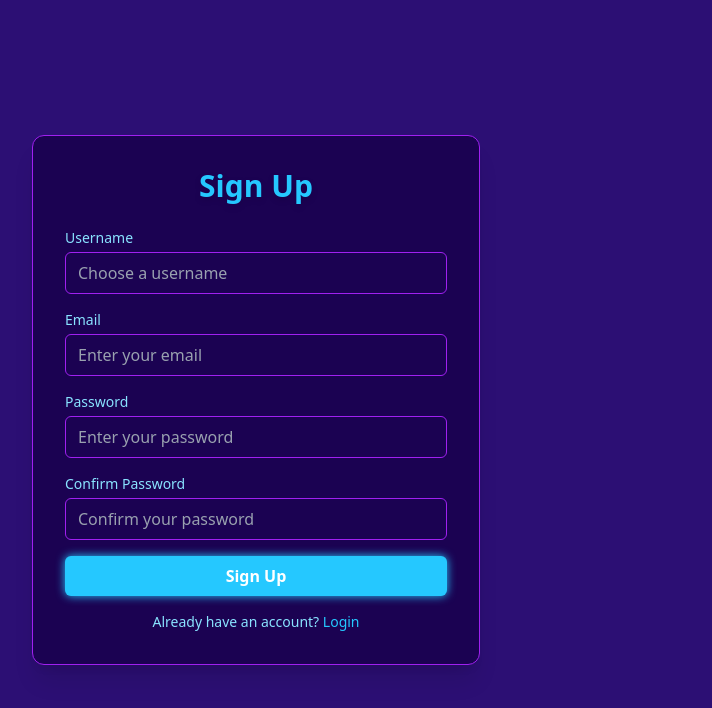
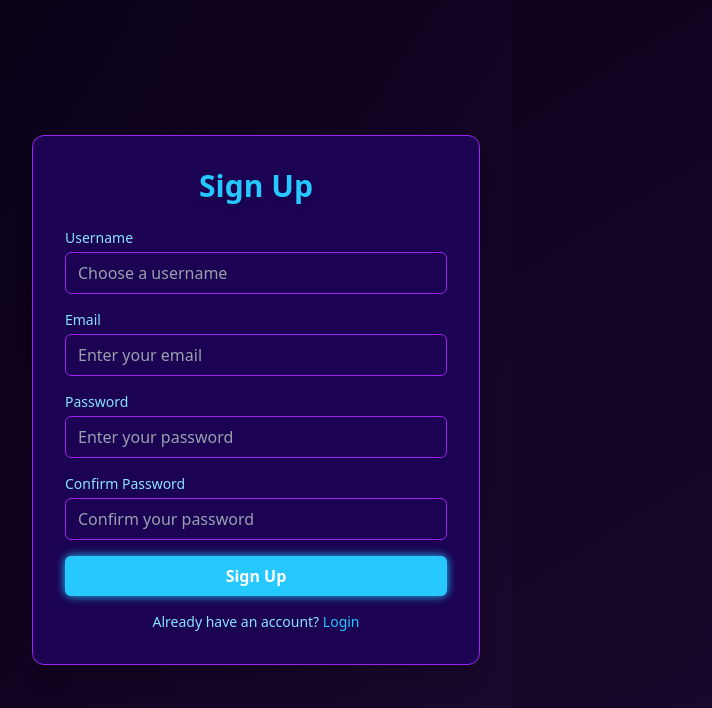
Before and after one commit to AydenHawkins/valorant-league-app, a React (Vite) app in the folder frontend/: page /signup in a window 1280 px wide. Shown: the top 708 px of the page, without its empty margins (384-1096 px from the left). Built offline with nearby package versions, Linux system fonts and the light colour scheme; no server answers.

Commit message:
Updated frontend components and pages to display alternate color palette

```diff
--- a/frontend/src/layouts/AuthLayout.jsx
+++ b/frontend/src/layouts/AuthLayout.jsx
@@ -2,7 +2,7 @@
 
 export default function AuthLayout() {
     return (
-        <div className="min-h-screen flex items-center justify-center bg-[#2C0F74] px-4">
+        <div className="min-h-screen flex items-center justify-center bg-gradient-to-br from-[#0A0118] to-[#1A0A2E] px-4">
             <div className="w-full max-w-lg">
                 <Outlet />
             </div>
--- a/frontend/src/pages/auth/Login.jsx
+++ b/frontend/src/pages/auth/Login.jsx
@@ -35,7 +35,7 @@
     return (
         <div
             className="min-h-screen flex items-center justify-center
-                        bg-[#2C0F74] px-4"
+                        bg-gradient-to-br from-[#0A0118] to-[#1A0A2E] px-4"
         >
             <div
                 className="w-full max-w-md bg-[#1B0252]
--- a/frontend/src/pages/auth/Signup.jsx
+++ b/frontend/src/pages/auth/Signup.jsx
@@ -42,7 +42,7 @@
     return (
         <div
             className="min-h-screen flex items-center justify-center
-                        bg-[#2C0F74] px-4"
+                        bg-gradient-to-br from-[#0A0118] to-[#1A0A2E] px-4"
         >
             <div
                 className="w-full max-w-md bg-[#1B0252]
--- a/frontend/src/pages/public/Home.jsx
+++ b/frontend/src/pages/public/Home.jsx
@@ -5,7 +5,7 @@
     const navigate = useNavigate();
 
     return (
-        <div className="min-h-screen flex items-center justify-center px-4">
+        <div className="min-h-screen flex items-center justify-center bg-gradient-to-br from-[#0A0118] to-[#1A0A2E] px-4">
             <div className="w-full max-w-4xl">
                 <div className="text-center mb-12">
                     <h1 className="text-5xl font-extrabold text-[#25C8FF] drop-shadow-md mb-4">
--- a/frontend/src/routes/AppRoutes.jsx
+++ b/frontend/src/routes/AppRoutes.jsx
@@ -3,6 +3,7 @@
 import AuthLayout from "../layouts/AuthLayout";
 
 import Home from "../pages/public/Home";
+// import Leagues from "../pages/public/Leagues";
 import Login from "../pages/auth/Login";
 import Signup from "../pages/auth/Signup";
 
@@ -12,6 +13,7 @@
             {/* Public pages */}
             <Route element={<PublicLayout />}>
                 <Route path="/" element={<Home />} />
+                {/* <Route path="/leagues" element={<Leagues />} /> */}
             </Route>
 
             {/* Auth pages */}
```
Also changed, not shown: frontend/src/components/Button.jsx (line endings or trailing spaces), frontend/src/components/Input.jsx (line endings or trailing spaces), frontend/src/pages/public/Leagues.jsx (added).
